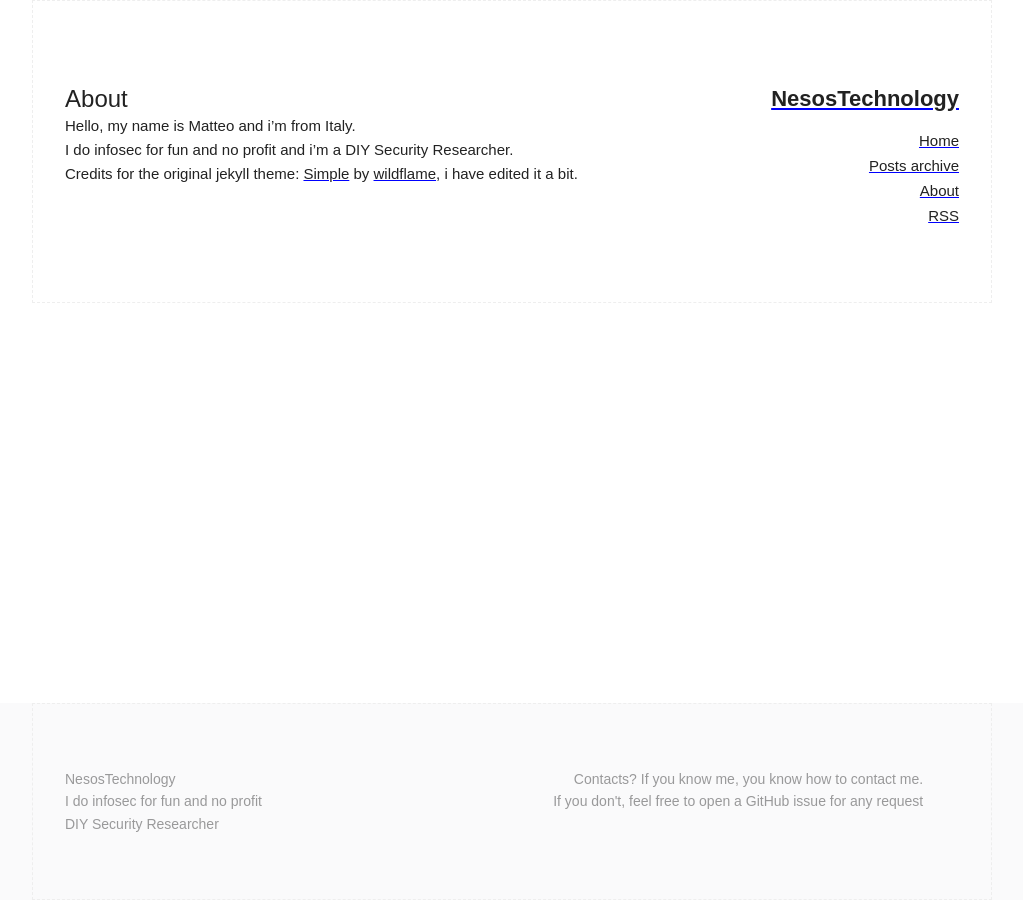
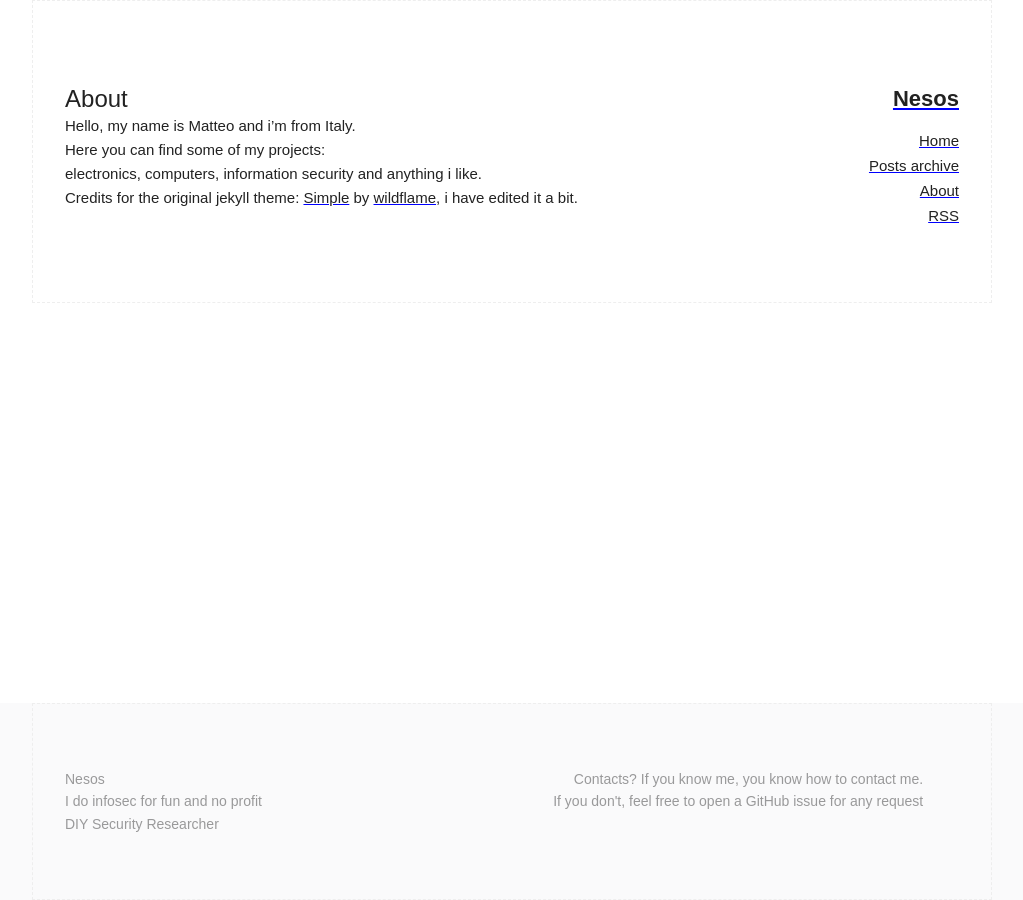
Before and after one commit to Nesos-ita/nesos-ita.github.io, a Jekyll site: the page built from about.md, in a window 1280 px wide. Shown: the whole page, without its empty margins (128-1151 px from the left). Built offline with Jekyll 4.4.1, drawn with Linux system fonts in a browser that asks for light colours.

Commit message:
name+about

```diff
--- a/_config.yml
+++ b/_config.yml
@@ -6,16 +6,16 @@
 # 'jekyll serve'. If you change this file, please restart the server process.
 
 # Site settings
-title: NesosTechnology
+title: Nesos
 #email: your-email@domain.com
 description: > # this means to ignore newlines until "baseurl:"
- NesosTechnology - I do infosec for fun and no profit - DIY Security researcher
+ Nesos - I do infosec for fun and no profit - DIY Security researcher
 baseurl: ""
 url: ""
 post_limit: 5
 # Footer
 footer_left: >
- NesosTechnology<br>
+ Nesos<br>
  I do infosec for fun and no profit<br>
  DIY Security Researcher
 footer_right: "Contacts? If you know me, you know how to contact me.<br>If you don't, feel free to open a GitHub issue for any request"
--- a/about.md
+++ b/about.md
@@ -4,5 +4,6 @@ title: About
 permalink: /about/
 ---
 Hello, my name is Matteo and i'm from Italy.
-I do infosec for fun and no profit and i'm a DIY Security Researcher.
+Here you can find some of my projects:
+electronics, computers, information security and anything i like.
 Credits for the original jekyll theme: [Simple](http://jekyllthemes.org/themes/jekyll-simple/) by [wildflame](http://wildflame.me), i have edited it a bit.
```
